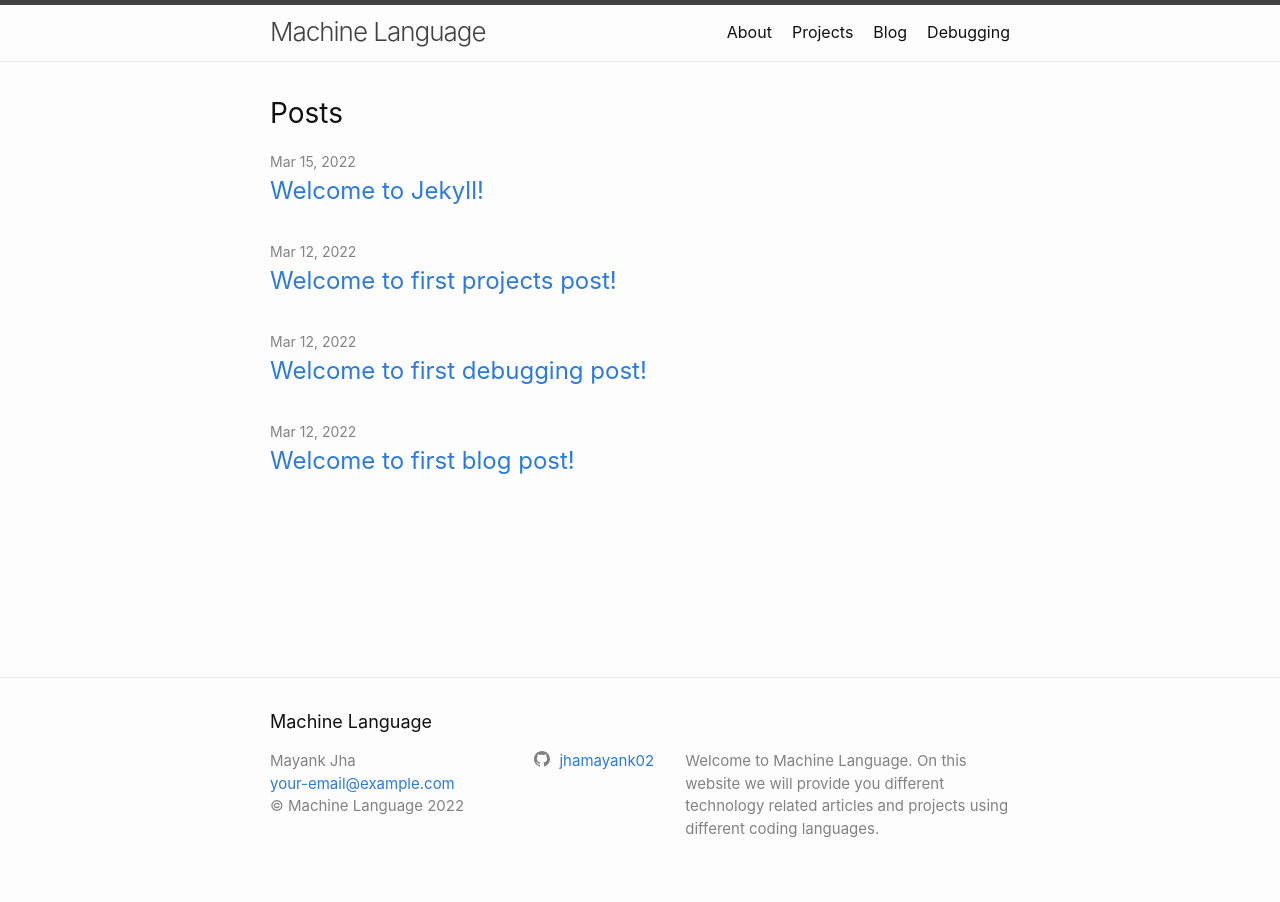
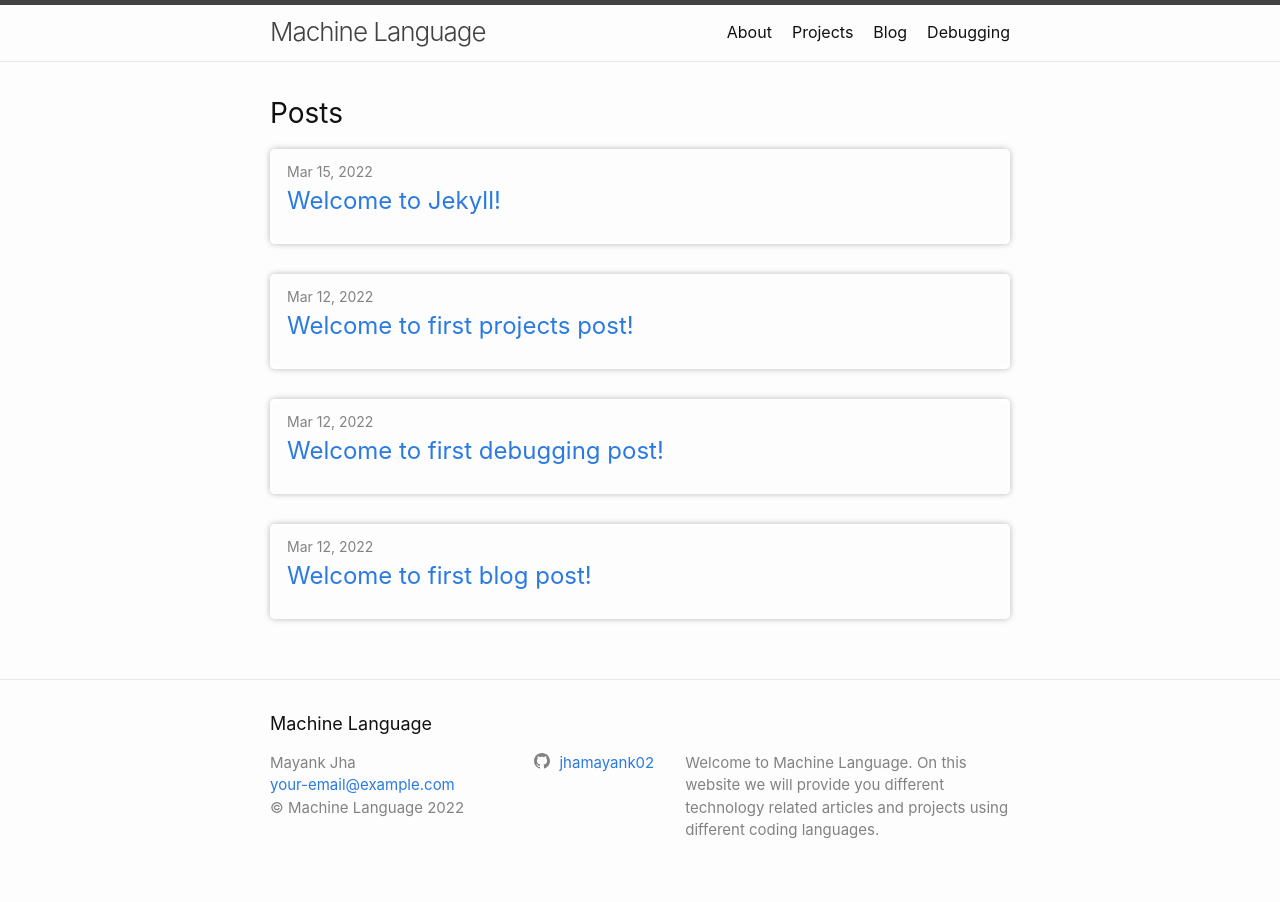
Before and after one commit to jhamayank02/machinelanguage, a Jekyll site: the page built from index.markdown, in a window 1280 px wide. Built offline with Jekyll 4.4.1, drawn with Linux system fonts in a browser that asks for light colours.

Commit message:
Update _layout.scss

```diff
--- a/_sass/minima/_layout.scss
+++ b/_sass/minima/_layout.scss
@@ -194,6 +194,10 @@
 
   > li {
     margin-bottom: $spacing-unit;
+    border: 2px solid white;
+    padding: 8px 15px;
+    border-radius: 5px;
+    box-shadow: 0 0 6px #b9b9b9;
   }
 }
 
```
